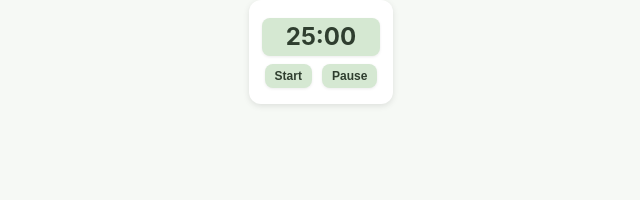
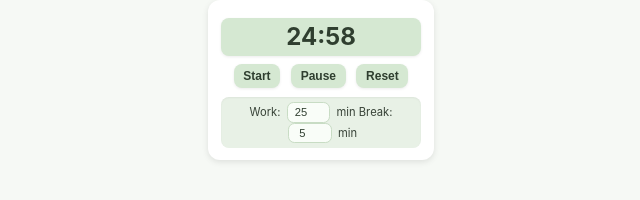
Before and after one commit to evanes22/pomodoro-timer, a plain HTML site: page index.html in a window 1280 px wide. Both pictures are taken after a click on the button "Start". Shown: the whole page, without its empty margins (319-959 px from the left). Drawn offline with Linux system fonts and the light colour scheme.

Commit message:
Update index.html

```diff
--- a/index.html
+++ b/index.html
@@ -75,4 +75,64 @@
     <div class="controls">
       <button onclick="startTimer()">Start</button>
       <button onclick="pauseTimer()">Pause</button>
-      <button oncl
+      <button onclick="resetTimer()">Reset</button>
+    </div>
+    <div class="settings">
+      Work: <input id="workInput" type="number" value="25" min="1"> min
+      Break: <input id="breakInput" type="number" value="5" min="1"> min
+    </div>
+  </div>
+
+  <script>
+    let timerDisplay = document.getElementById("timer");
+    let workInput = document.getElementById("workInput");
+    let breakInput = document.getElementById("breakInput");
+
+    let timer;
+    let isRunning = false;
+    let isWork = true;
+    let timeLeft = workInput.value * 60;
+
+    function updateDisplay() {
+      let minutes = Math.floor(timeLeft / 60);
+      let seconds = timeLeft % 60;
+      timerDisplay.textContent =
+        `${String(minutes).padStart(2, "0")}:${String(seconds).padStart(2, "0")}`;
+    }
+
+    function startTimer() {
+      if (!isRunning) {
+        isRunning = true;
+        timer = setInterval(() => {
+          if (timeLeft > 0) {
+            timeLeft--;
+            updateDisplay();
+          } else {
+            clearInterval(timer);
+            isRunning = false;
+            isWork = !isWork;
+            timeLeft = (isWork ? workInput.value : breakInput.value) * 60;
+            alert(isWork ? "Work session!" : "Break time!");
+            startTimer();
+          }
+        }, 1000);
+      }
+    }
+
+    function pauseTimer() {
+      clearInterval(timer);
+      isRunning = false;
+    }
+
+    function resetTimer() {
+      clearInterval(timer);
+      isRunning = false;
+      isWork = true;
+      timeLeft = workInput.value * 60;
+      updateDisplay();
+    }
+
+    updateDisplay();
+  </script>
+</body>
+</html>
```
